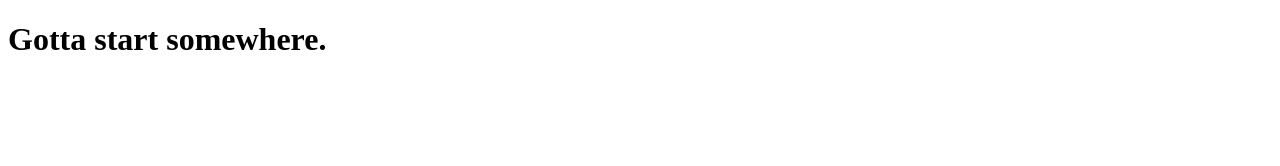
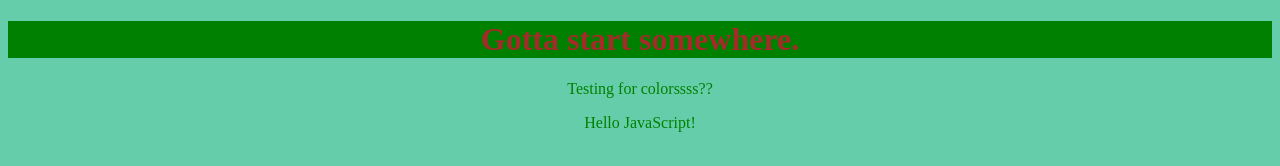
Before and after one commit to DomenickD/PersonalBudget2, a website: page index.html in a window 1280 px wide. Drawn offline with Linux system fonts and the light colour scheme.

Commit message:
failed attempt to get index to run any css or js

```diff
--- a/app.js
+++ b/app.js
@@ -3,7 +3,11 @@ const app = express();
 const path = require('path');
 const PORT = process.env.PORT || 8080;
 
-// app.use(express.static('public'));
+app.use(express.static('public'));
+
+if (process.env.NODE_ENV === 'development') {
+    require('dotenv').config();
+}
 
 app.get('/', (req, res) => {
     res.sendFile(path.join( __dirname, './index.html' ));
--- a/index.html
+++ b/index.html
@@ -1,9 +1,14 @@
 <!DOCTYPE html>
 <html>
-    <head>
-        <title>To start</title>
+    <head lang="en">
+        <meta charset="UTF-8">
+        <title>Save Money Now!</title>
+        <link rel="stylesheet" type="text/css" href="style.css" media="screen">
     </head>
     <body>
-        <h1>Gotta start somewhere.</h1>
+        <h1 id="tester">Gotta start somewhere.</h1>
+        <p>Testing for colorssss??</p>
+        <p id="demo"></p>
+        <script src="./script.js"></script>
     </body>
 </html>
--- a/script.js
+++ b/script.js
@@ -1 +1,3 @@
 // to add logic
+
+document.getElementById("demo").innerHTML = "Hello JavaScript!";
--- a/style.css
+++ b/style.css
@@ -0,0 +1,11 @@
+body {
+    background-color: mediumaquamarine;
+    color:brown;
+    text-align: center;
+}
+#tester {
+    background-color: green;
+}
+p {
+    color: green;
+  }
```
